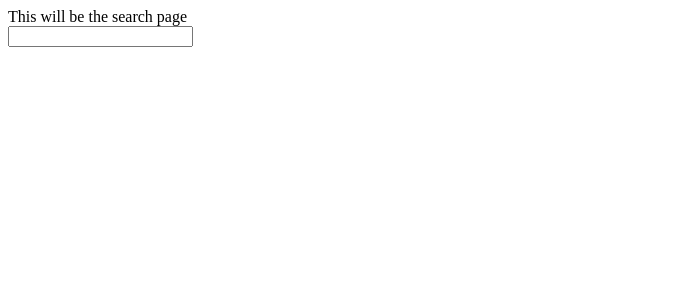
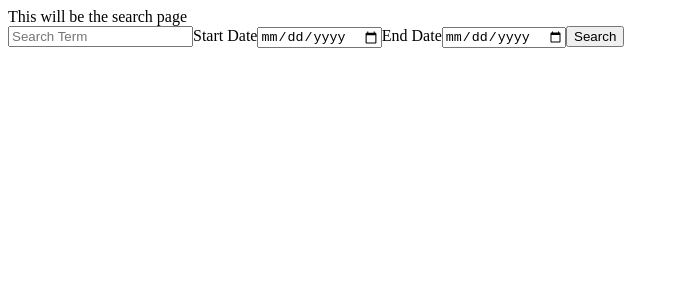
Before and after one commit to jonathantcallahan/nytreact, a React (Create React App) app in the folder client/: page / in a window 1280 px wide. Shown: the top 300 px of the page, without its empty margins (0-679 px from the left). Built offline with nearby package versions, Linux system fonts and the light colour scheme.

Commit message:
added axios call to nyt api

```diff
--- a/client/src/components/search/Search.js
+++ b/client/src/components/search/Search.js
@@ -11,7 +11,26 @@ class Search extends React.Component {
                         type='text'
                         name='topic'
                         value={this.props.state.topic}
+                        onChange={this.props.set}
+                        placeholder='Search Term'/>
+                    <label htmlFor='start'>Start Date</label>
+                    <input
+                        id='start'
+                        type='date'
+                        min='1800-01-01'
+                        name='start'
+                        value={this.props.state.start}
+                        onChange={this.props.set}
+                        />
+                    <label htmlFor='end'>End Date</label>
+                    <input
+                        id='end'
+                        type='date'
+                        name='end'
+                        value={this.props.state.end}
                         onChange={this.props.set}/>
+                    <button onClick={this.props.update}>Search</button>
+
                 </div>
             </div>
         )
--- a/client/src/pages/Home.js
+++ b/client/src/pages/Home.js
@@ -10,7 +10,8 @@ class Home extends React.Component {
           topic: '',
           start: '',
           end: '',
-          key: 'e80d2a443a884de39f5a65f217ff0f12'
+          key: 'e80d2a443a884de39f5a65f217ff0f12',
+          articles: []
         }
       }
 
@@ -19,7 +20,13 @@ class Home extends React.Component {
       }
 
       renderArticles = () => {
-        axios.get(`e80d2a443a884de39f5a65f217ff0f12`)
+        axios
+            .get(`https://api.nytimes.com/svc/search/v2/articlesearch.json?q=${this.state.topic}&api-key=e80d2a443a884de39f5a65f217ff0f12`)
+            .then(data => {
+                console.log(data.data.response.docs)
+                this.setState({ articles:data.data.response.docs})
+            })
+            .catch(err => console.log(err))
       }
 
       render(){
```
